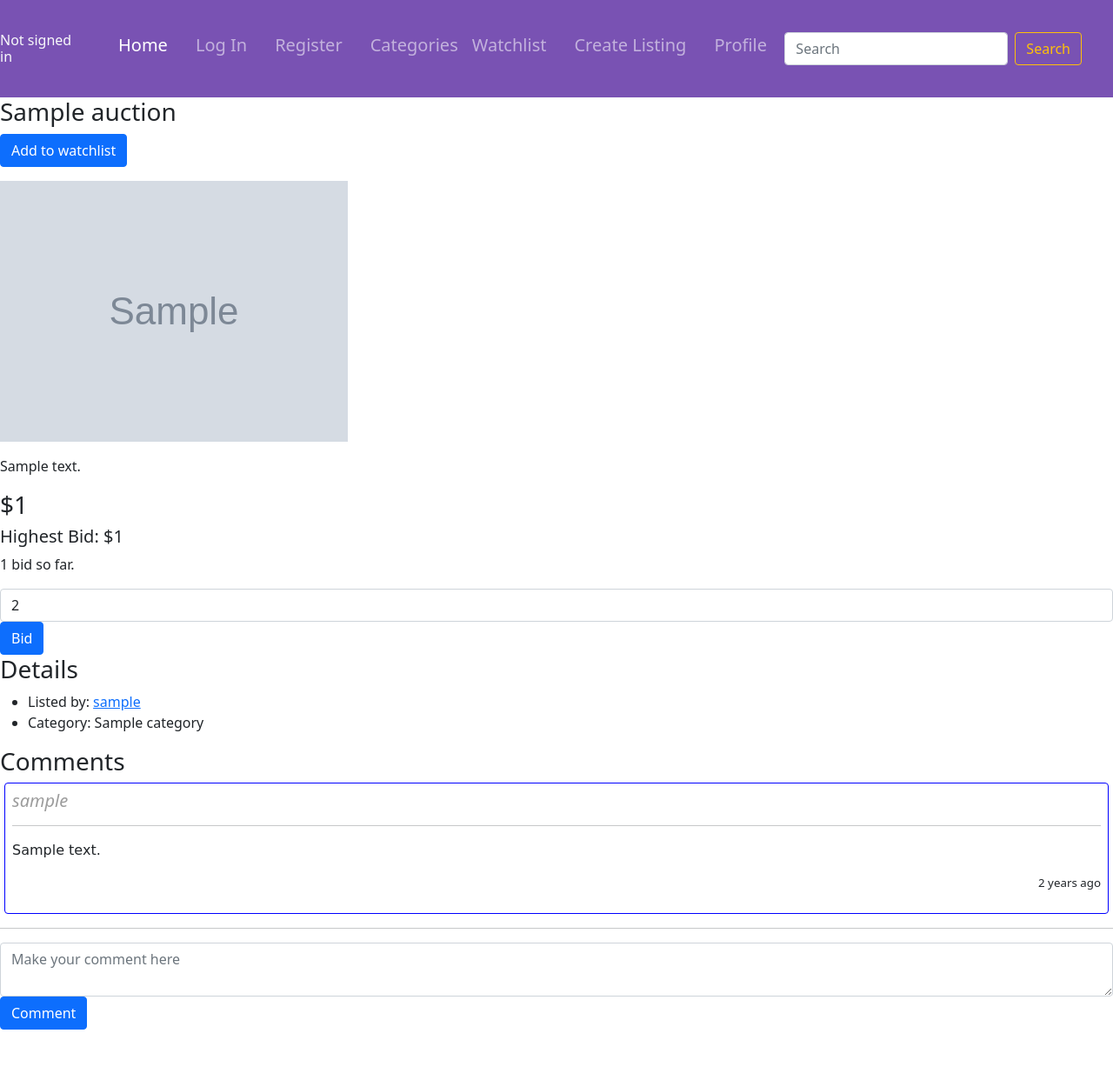
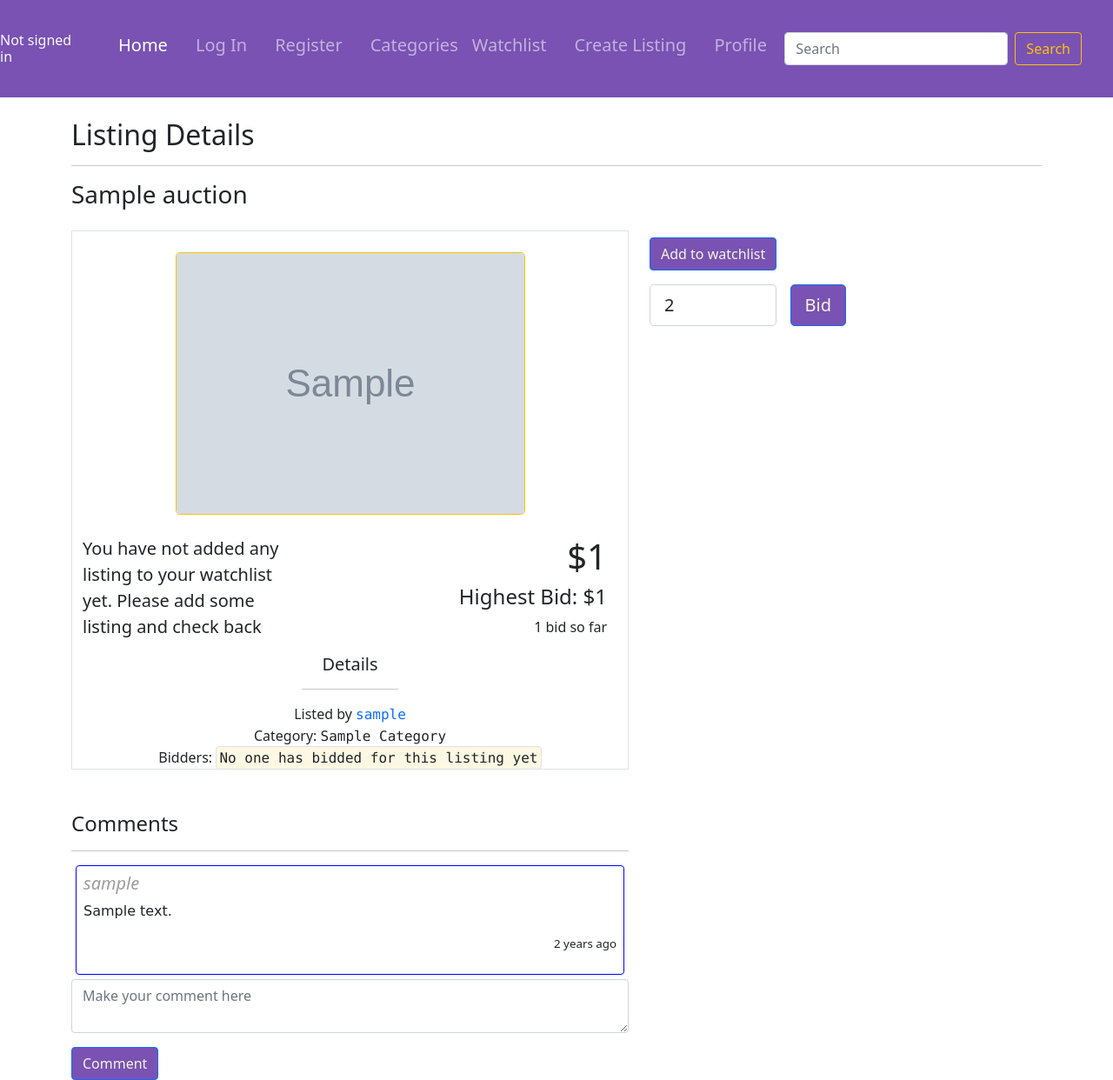
Before and after one commit to princeibs/commerce-50, a Django app: page /listing-page/1 in a window 1280 px wide. Shown: the whole page at 87% size. Before the commit the page ends 1184 px from the top, so only its background shows below. Run offline with Django 3.2, Linux system fonts and the light colour scheme; tables that the repository leaves empty hold one stand-in row (values such as "Sample post"); grey boxes marked "Sample" are stand-in pictures.

Commit message:
Rebuilt listing page

```diff
--- a/auctions/templates/auctions/listing_page.html
+++ b/auctions/templates/auctions/listing_page.html
@@ -2,95 +2,147 @@
 
 {% block body %}
 
-<h3 id="listing">{{ auction.name }}</h3>
+<!--  -->
+<div class="container">
+    <div class="h2 mt-4">Listing Details
+        <hr>
+    </div>
+    <div class="h3">{{ auction.name }}</div>
+    <div class="row">
+        <div class="col-md-7 mt-3">
+            <div class="border text-center">
+                <div>
+                    <img class="img-fluid border border-warning rounded-3 my-4" src="{{ auction.image }}"
+                        alt="{{ auction.name }}">
+                </div>
+                <div class="row">
 
+                    <!-- Description -->
+                    <div class="col-md-5 text-start ps-4 fs-5">You have not added any listing to your watchlist yet.
+                        Please add some
+                        listing and check back</div>
+
+                    <!-- Pricing -->
+                    <div class="col-md-7 text-end">
+                        <div class="text-end pe-4 h1">${{ auction.starting_bid }}</div>
+                        <div class="text-end pe-4 h4">Highest Bid: ${{ auction.highest_bid|default_if_none:"0" }}</div>
+                        <div class="text-end pe-4 fs-6">{{ bids }} bid{{ bids|pluralize }} so far</div>
+                    </div>
+                </div>
+
+                <!-- Details -->
+
+                <div class="text-center h5 col-md-3 container pt-3">Details
+                    <hr>
+                </div>
+                <div class="fs-6">Listed by <a class="text-decoration-none"
+                        href="{% url 'my_listings' lister.name %}"><span class="font-monospace">{{ lister.name }}</span></a></div>
+                <div class="fs-6">Category: <span class="font-monospace">{{ auction.catg|title }}</span></div>
+                <div class="fs-6"></div>
+                <div class="fs-6">Bidders:
+                    {% for bidder in bidders %}
+                    <span class="fs-6">{{ bidder }}</span>
+                    {% empty %}
+                    <span class="fs-6 mark border rounded-3 font-monospace">No one has bidded for this listing
+                        yet</span>
+                    {% endfor %}
+                </div>
+
+                <!-- Winner  -->
+
+                {% if not is_active %}
+                {% if is_me %}
+                <div class="text-success">You Won!</div>
+                {% else %}
+                <div class="text-info">Winner: {{ winner }}</div>
+                {% endif %}
+                {% endif %}
+            </div>
+        </div>
+
+        <!-- Row B -->
+
+        <div class="col-md-3 mt-3">
+
+            <!-- Watchlist -->
+            <div class="mt-2">
                 {% if in_watchlist %}
                 <form action="{% url 'remove_watchlist' auction.id %}" method="post">
                     {% csrf_token %}
-    <p><input class="btn btn-primary" type="submit" value="Remove from watchlist"></p>
+                    <p><input class="btn btn-primary default-btn-color" type="submit" value="Remove from watchlist"></p>
                 </form>
                 {% else %}
                 <form action="{% url 'add_watchlist' auction.id %}" method="post">
                     {% csrf_token %}
-    <p><input class="btn btn-primary" type="submit" value="Add to watchlist"></p>
+                    <p><input class="btn btn-primary default-btn-color" type="submit" value="Add to watchlist"></p>
                 </form>
                 {% endif %}
+            </div>
 
-<p class="full-image"><img src="{{ auction.image }}" alt=""></p>
-<p class="full-description" id="description">{{ auction.description }}</p>
-<h3 id="starting_bid">${{ auction.starting_bid }}</h3>
-<h5 id="highest_bid">Highest Bid: ${{ auction.highest_bid|default_if_none:"0" }}</h5>
-<p id="bids">{{ bids }} bid{{ bids|pluralize }} so far.</p>
+            <!-- Close -->
+            {% if not is_active %}
+            <input id="closed" class="btn btn-primary default-btn-color" value="Closed">
+            {% else %}
 
-{% if not is_active %}
-<input id="closed" class="btn btn-primary" value="Closed">
-{% else %}
             {% if close %}
             <form action="{% url 'close' auction.id %}" method="post">
                 {% csrf_token %}
-    <input class="btn btn-primary" type="submit" value="Close">
+                <input class="btn btn-primary default-btn-color" type="submit" value="Close">
             </form>
             {% else %}
 
+            <!-- Bid / Unbid -->
             {% if not bidded %}
-<form action="{% url 'bid' auction.id %}" method="post">
+            <form class="form-group" action="{% url 'bid' auction.id %}" method="post">
                 {% csrf_token %}
-    <div class="form-group">
+                <div class="row g-3">
                     {% if not has_bid %}
-        <input class="form-control" type="number" required name="bid_amount" value="{{ auction.starting_bid }}"
-            placeholder="Enter amount to bid" min="{{ auction.starting_bid }}">
+                    <div class="col-sm-7"> <input class="form-control form-control-lg" type="number" required
+                            name="bid_amount" value="{{ auction.starting_bid }}" placeholder="Enter amount to bid"
+                            min="{{ auction.starting_bid }}"></div>
+
                     {% else %}
-        <input class="form-control" type="number" required name="bid_amount" value="{{ min_bid }}"
-            placeholder="Enter amount to bid" min="{{ min_bid }}">
+                    <div class="col-sm-7"><input class="form-control form-control-lg" type="number" required
+                            name="bid_amount" value="{{ min_bid }}" placeholder="Enter amount to bid"
+                            min="{{ min_bid }}"></div>
                     {% endif %}
+                    <div class="col-sm-5"><input class="btn btn-primary btn-lg default-btn-color" type="submit" value="Bid"></div>
                 </div>
-    <input class="btn btn-primary" type="submit" value="Bid">
             </form>
             {% else %}
             <form action="{% url 'unbid' auction.id %}" method="post">
                 {% csrf_token %}
-    <input class="btn btn-primary" type="submit" value="Unbid">
+                <input class="btn btn-primary btn-lg default-btn-color" type="submit" value="Unbid">
             </form>
             {% endif %}
             {% endif %}
             {% endif %}
+        </div>
+    </div>
 
-<h3>Details</h3>
-<ul>
-    <li>Listed by: <a href="{% url 'my_listings' lister.name %}">{{ lister.name }}</a></li>
-    <ul>
-        {% for bidder in bidders %}
-        <li>{{ bidder }}</li>
-        {% endfor %}
-    </ul>
-    <li>Category: {{ auction.catg }}</li>
-    {% if not is_active %}
-    {% if is_me %}
-    <li>Winner: You Won!</li>
-    {% else %}
-    <li>Winner: {{ winner }}</li>
-    {% endif %}
-    {% endif %}
-</ul>
-
-<h3>Comments</h3>
+    <!-- Comment section -->
+    <div class="row">
+        <div class="col-md-7">
+            <div class="h4 mt-5">Comments
+                <hr>
+            </div>
             {% for comment in comments %}
             <div class="comment">
                 <h5 class="comment-name">{{ comment.name }}</h5>
-    <hr>
                 <p class="comment-comment">{{ comment.comment }}</p>
                 <p class="comment-time">{{ comment.timestamp|timesince }} ago</p>
             </div>
             {% endfor %}
-<hr>
             <form class="" action="{% url 'comment' auction.id %}" method="post">
                 {% csrf_token %}
                 <div class="form_group">
                     <textarea class="form-control" name="comment" required placeholder="Make your comment here"></textarea>
-        <input class="btn btn-primary" type="submit" value="Comment">
+                    <input class="btn btn-primary mt-3 default-btn-color" type="submit" value="Comment">
             </form>
+        </div>
 
-
+    </div>
+</div>
 
 
 {% endblock %}
```
Lines whose indentation alone changed are shown as unchanged.
